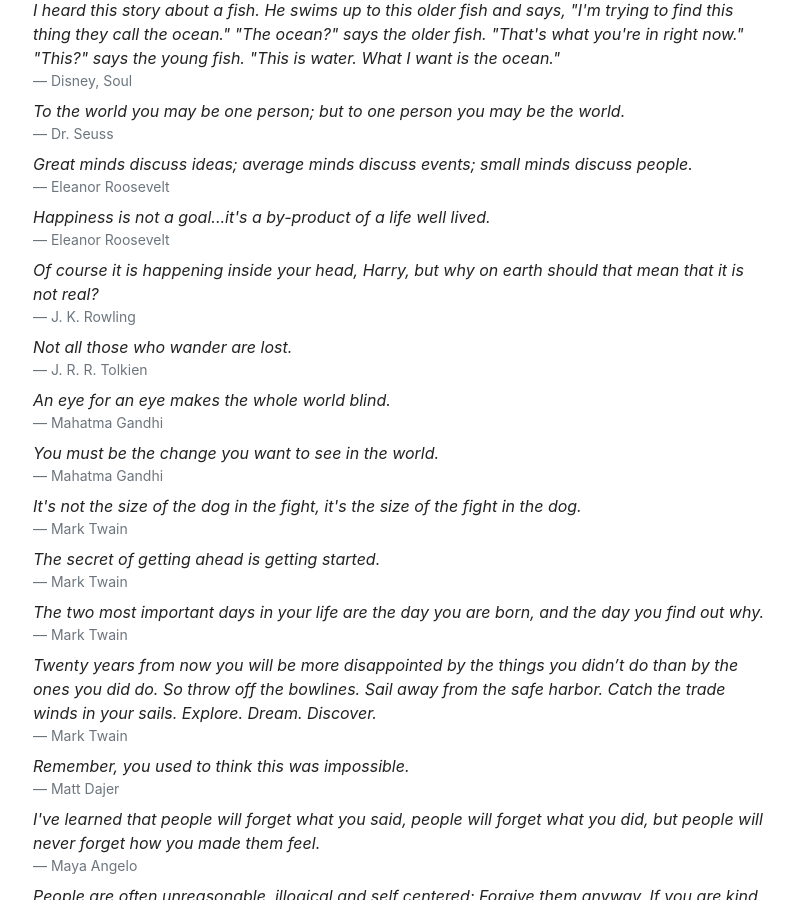
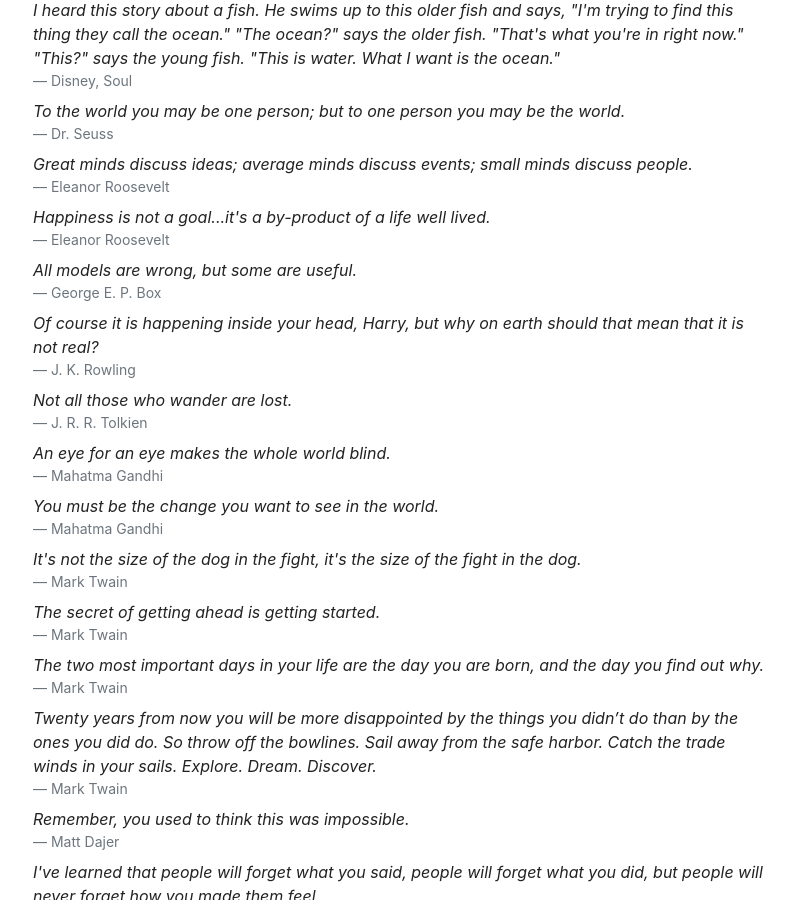
Before and after one commit to mackorone/mackorone.github.io, a Jekyll site: the page built from quotes.html, in a window 1280 px wide and 900 px high, scrolled down 1229 px. Shown: the whole window, without its empty margins (238-1032 px from the left). Built offline with Jekyll 4.4.1, drawn with Linux system fonts in a browser that asks for light colours.

Commit message:
Add quote

```diff
--- a/_data/quotes.yml
+++ b/_data/quotes.yml
@@ -82,3 +82,5 @@
   source: Autistic Abby
 - quote: Marriage is hard. Divorce is hard. Choose your hard. Obesity is hard. Being fit is hard. Choose your hard. Being in debt is hard. Being financially disciplined is hard. Choose your hard. Communication is hard. Not communicating is hard. Choose your hard. Life will never be easy. It will always be hard. But we can choose our hard. Pick wisely.
   source: Unknown
+- quote: All models are wrong, but some are useful.
+  source: George E. P. Box
```
